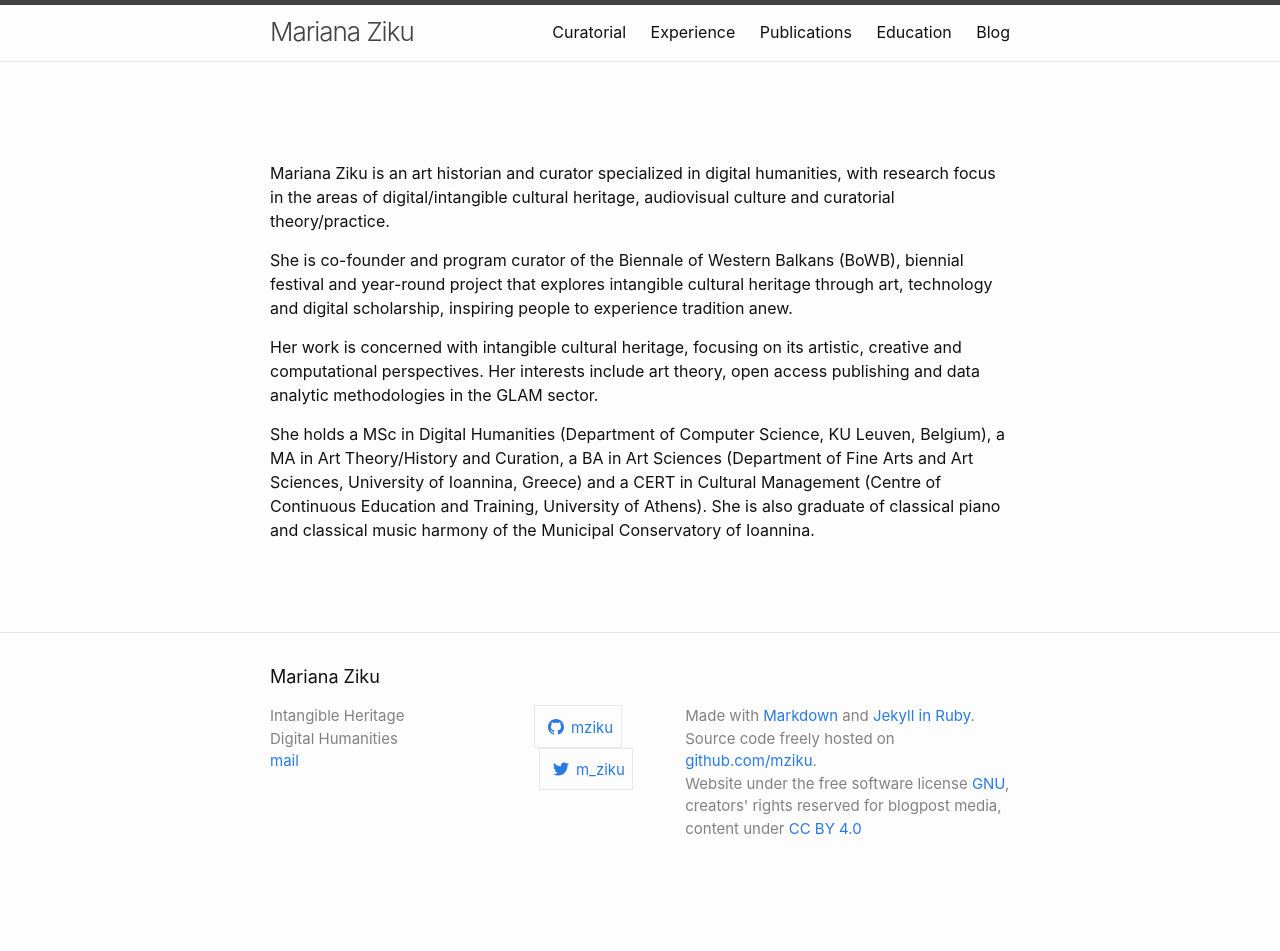
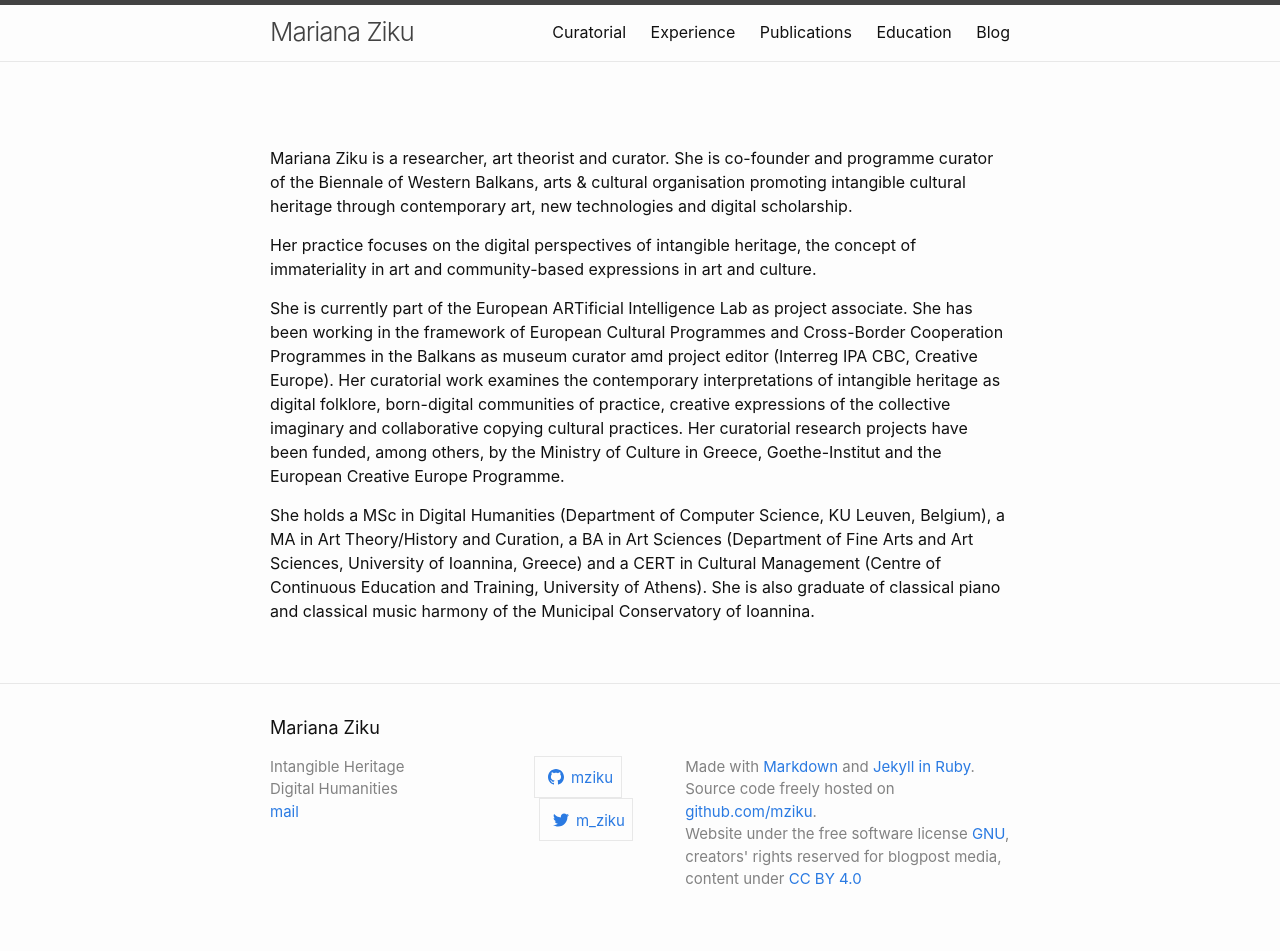
Before and after one commit to mziku/mziku.github.io, a Jekyll site: the page built from index.md, in a window 1280 px wide. Built offline with Jekyll 4.4.1, drawn with Linux system fonts in a browser that asks for light colours; before the commit the page ends 900 px from its top, so only the background shows below that.

Commit message:
Update index.md

```diff
--- a/index.md
+++ b/index.md
@@ -3,11 +3,10 @@
 ---
 
 <br>
+Mariana Ziku is a researcher, art theorist and curator. She is co-founder and programme curator of the Biennale of Western Balkans, arts & cultural organisation promoting intangible cultural heritage through contemporary art, new technologies and digital scholarship.
 
-Mariana Ziku is an art historian and curator specialized in digital humanities, with research focus in the areas of digital/intangible cultural heritage, audiovisual culture and curatorial theory/practice.
+Her practice focuses on the digital perspectives of intangible heritage, the concept of immateriality in art and community-based expressions in art and culture.
 
-She is co-founder and program curator of the Biennale of Western Balkans (BoWB), biennial festival and year-round project that explores intangible cultural heritage through art, technology and digital scholarship, inspiring people to experience tradition anew.
-
-Her work is concerned with intangible cultural heritage, focusing on its artistic, creative and computational perspectives. Her interests include art theory, open access publishing and data analytic methodologies in the GLAM sector.
+She is currently part of the European ARTificial Intelligence Lab as project associate. She has been working in the framework of European Cultural Programmes and Cross-Border Cooperation Programmes in the Balkans as museum curator amd project editor (Interreg IPA CBC, Creative Europe). Her curatorial work examines the contemporary interpretations of intangible heritage as digital folklore, born-digital communities of practice, creative expressions of the collective imaginary and collaborative copying cultural practices. Her curatorial research projects have been funded, among others, by the Ministry of Culture in Greece, Goethe-Institut and the European Creative Europe Programme.
 
 She holds a MSc in Digital Humanities (Department of Computer Science, KU Leuven, Belgium), a MA in Art Theory/History and Curation, a BA in Art Sciences (Department of Fine Arts and Art Sciences, University of Ioannina, Greece) and a CERT in Cultural Management (Centre of Continuous Education and Training, University of Athens). She is also graduate of classical piano and classical music harmony of the Municipal Conservatory of Ioannina.
```
